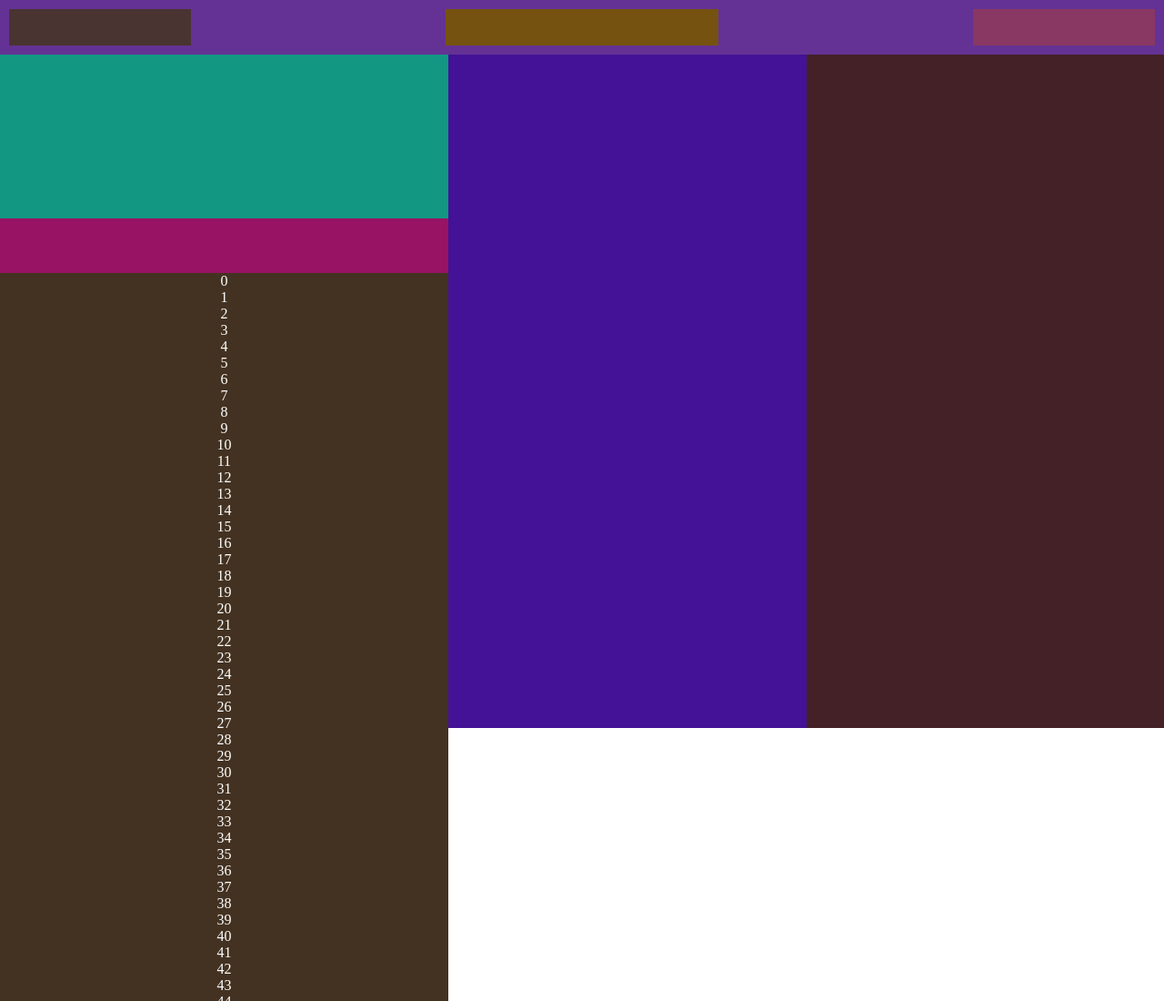
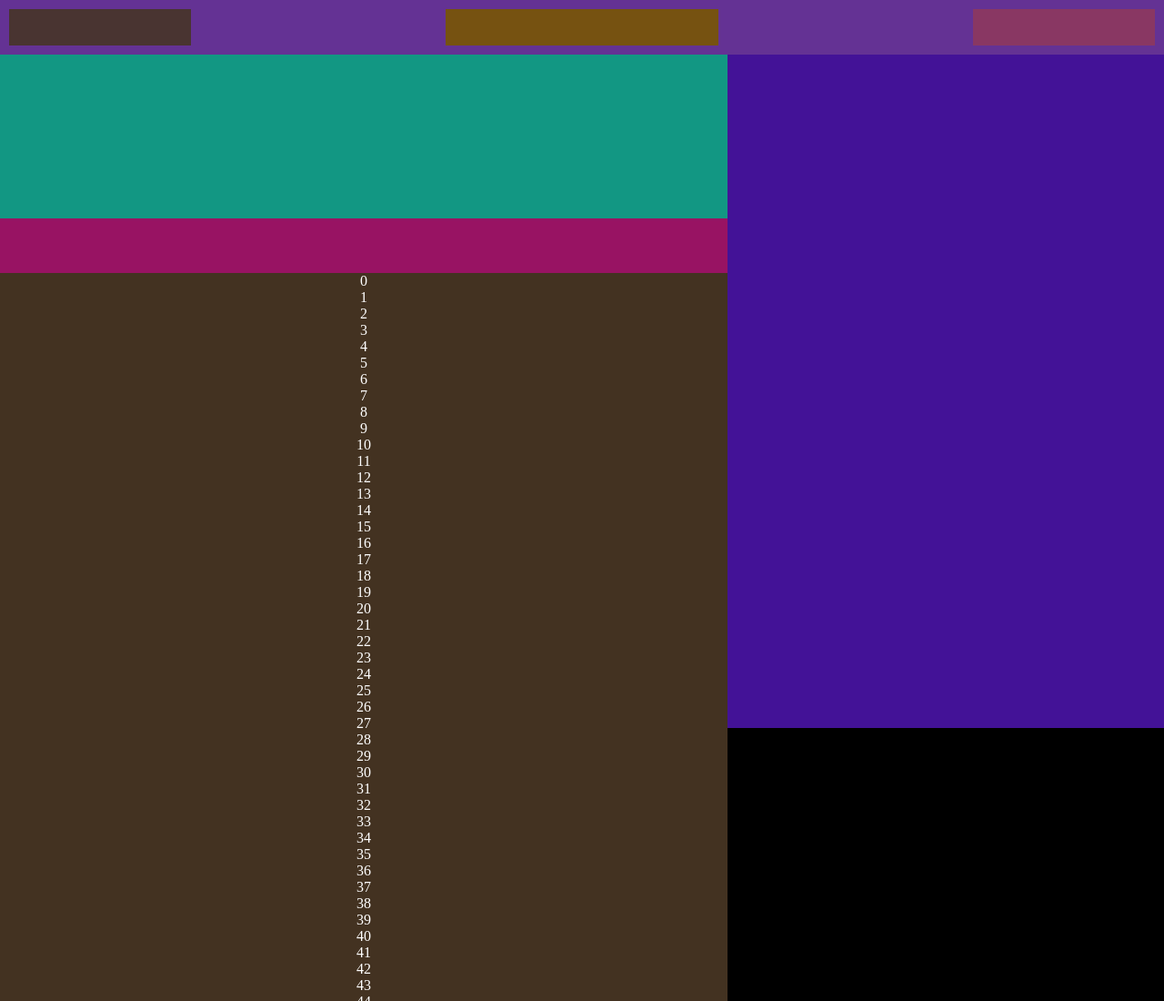
Before and after one commit to lookatliam/prototype, a plain HTML site: page index.html in a window 1280 px wide. Shown: the top 1100 px of the page at 91% size. Drawn offline with Linux system fonts and the light colour scheme.

Commit message:
SAVE project

```diff
--- a/css/main.css
+++ b/css/main.css
@@ -1,5 +1,6 @@
 body {
 	margin: 0;
+	background: #000;
 }
 
 .top {
@@ -54,7 +55,6 @@ body {
 }
 
 .container .window {
-
 	background: #433221;
 	float: left;
 
@@ -63,7 +63,6 @@ body {
 }
 
 .container .details {
-
 	background: #431297;
 	position: fixed;
 	bottom: 0;
--- a/index.html
+++ b/index.html
@@ -13,8 +13,10 @@
 			<div class="navi"></div>
 		</div>
 	</header>
-	<section class="sector"></section>
-	<nav class="menu"></nav>
+	<div class="container">
+		<section class="sector"></section>
+		<nav class="menu"></nav>
+	</div>
 	<div class="container">
 		<div class="window"></div>
 		<div class="details">
--- a/js/main.js
+++ b/js/main.js
@@ -1,57 +1,74 @@
-function scrollResize() {
+//test function html append
+for(var n = 0; n < 100; n++) {
+	$(".window").append(n+"<br>")
+}
+
+function main() {
+	//var params
 	var windowHeight = $(window).height();
-	var maxHeight = $(window).height() - $(".top").height();
-	var datailsHeight = windowHeight - 300 + $(this).scrollTop();
-	if (datailsHeight >= maxHeight) {
-		datailsHeight = maxHeight;
+	var windowWidth = $(window).width();
+	var windowClassWidth = $(".window").width();
+	var maxHeight = windowHeight - $(".top").height();
+	var blocksHeight = windowHeight + $(this).scrollTop() - 300;
+	var containerWidth = $(".container").width();
+	var coef;
+
+	//scroll functions
+	if (blocksHeight >= maxHeight) {
+		blocksHeight = maxHeight;
 	}
-	$(".details").height(datailsHeight);
-	$(".chat").height(datailsHeight);
+	$(".details").height(blocksHeight);
+	$(".chat").height(blocksHeight);
 
 	//margin left function
-	var leftMargin = ($(window).width() - $(".container").width())/2 + $(".window").width();
-	var leftCenterMargin = ($(window).width() - $(".container").width())/2 + $(".window").width() + $(".details").width();
-	var windowWidth = $(".window").width();
+	var leftMargin = (windowWidth - containerWidth)/2 + windowClassWidth;
+	console.log("leftMargin: "+leftMargin);
+	var leftCenterMargin = (windowWidth - containerWidth)/2 + windowClassWidth + $(".details").width();
 	$(".details").css({"left": leftMargin});
 	$(".chat").css({"left": leftCenterMargin});
 
-	var containerWidth = $(".container").width();
-	if(containerWidth >= 900 && containerWidth <= 1200) {
+	//adaptive block functions
+	if(windowWidth < 900) {
+		$(".details").hide();
 		$(".chat").hide();
-		var coef = containerWidth/2;
+		$(".window").width(containerWidth);
+		console.log("minimum\n"+"windowWidth: "+windowWidth+"\ncontainerWidth: "+containerWidth);
+	} else if(windowWidth >= 900 && windowWidth < 1300) {
+		$(".details").show();
+		$(".chat").hide();
 
+		coef = containerWidth/2;
 		$(".window").width(coef*1.25);
 		$(".details").width(coef*0.75);
-	} else if (containerWidth > 1200) {
+		console.log("center\n"+"windowWidth: "+windowWidth+"\ncontainerWidth: "+containerWidth);
+	} else if (windowWidth >= 1300) {
+		$(".details").show();
 		$(".chat").show();
-		var coef = containerWidth/4;
+		coef = containerWidth/4;
 		$(".window").width(coef*1.54);
 		$(".details").width(coef*1.23);
 		$(".chat").width(coef*1.23);
-	} else if(containerWidth < 900) {
-		$(".window").width(containerWidth);
-		console.log(containerWidth);
-		$(".details").hide();
-		$(".chat").hide();
+		console.log("large\n"+"windowWidth: "+windowWidth+"\ncontainerWidth: "+containerWidth);
 	}
 }
 $(window).scroll(function() {
-	scrollResize();
+	main();
 });
 
 $(window).resize(function() {
-	scrollResize();
+	main();
 });
 
 $(document).ready(function() {
-	scrollResize();
+	main();
 });
 
 
 
 
 
-//test function
-for(var n = 0; n < 100; n++) {
-	$(".window").append(n+"<br>")
-}
+
+
+$(".logo").click(function() {
+	main();
+});
```
